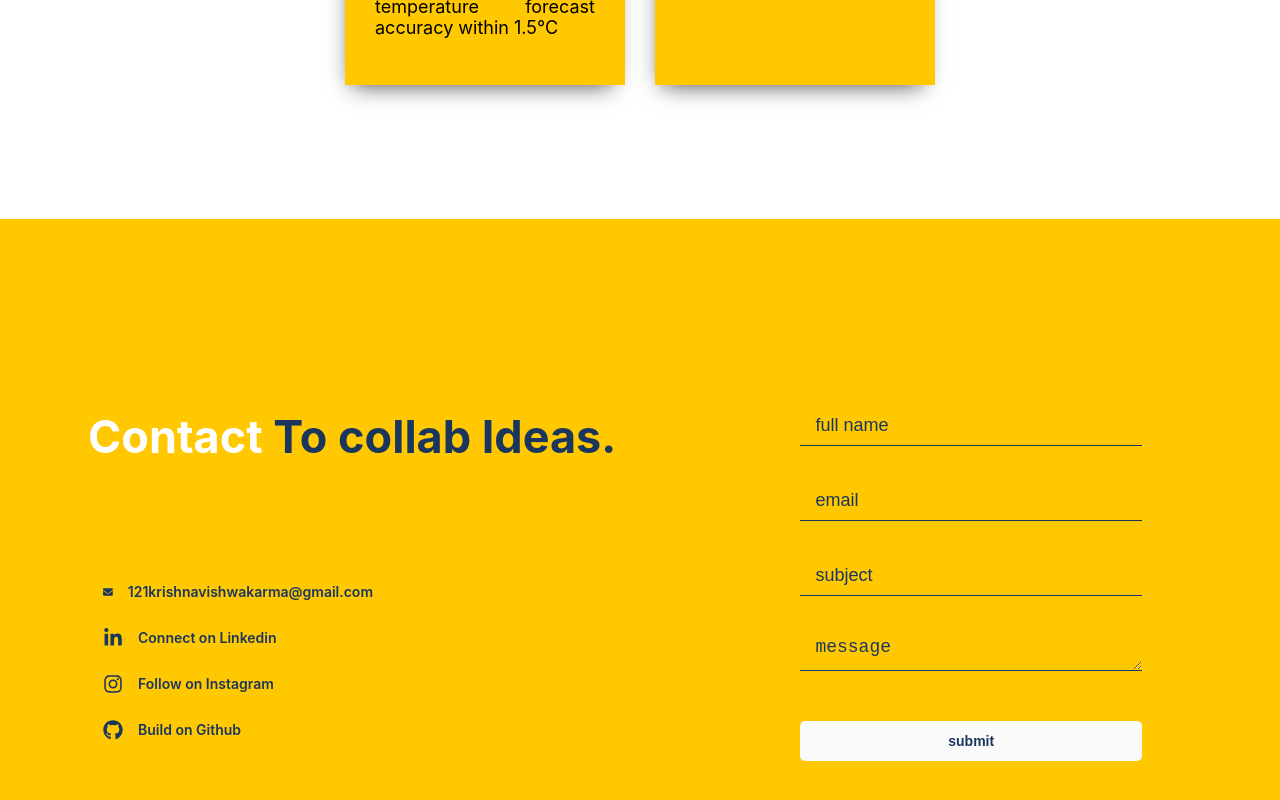
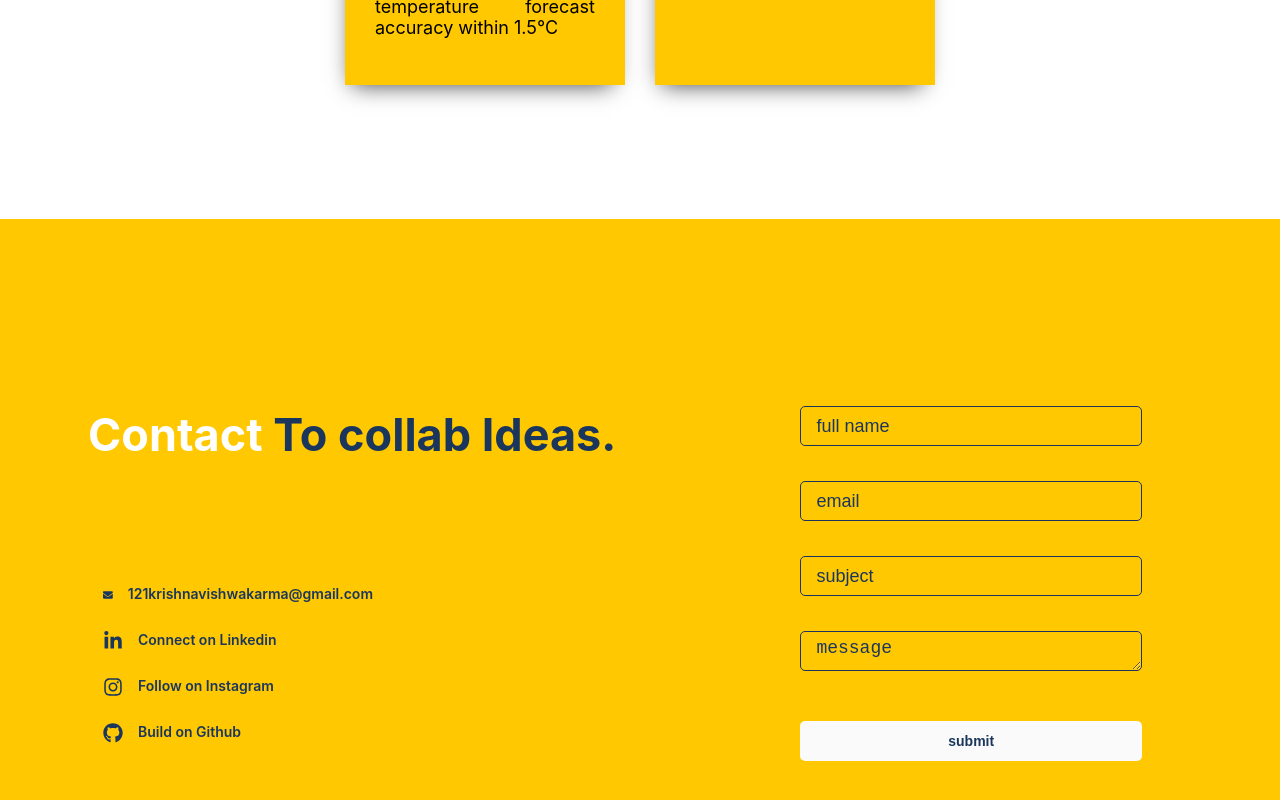
Before and after one commit to shrikrishna24/Portfolio, a React (Create React App) app: page / in a window 1280 px wide. Shown: the part 2768-3568 px from the top of the page. Built offline with nearby package versions, Linux system fonts and the light colour scheme; the HTML template or start-up script is replaced by a standard one.

Commit message:
change google app script api

```diff
--- a/src/components/input/input.css
+++ b/src/components/input/input.css
@@ -6,11 +6,10 @@
   font-weight: 400;
   outline: none;
   text-align: left;
-  border: transparent;
   padding: 6px 12px 6px 15px;
   background-color: transparent;
-  border-bottom: 1px solid var(--dark-primary);
-  border-width: 80%;
+  border: 1px solid var(--dark-primary);
+  border-radius: var(--radius);
 }
 
 .input-field:active,
@@ -19,7 +18,7 @@
 }
 
 .input-field.typing {
-  border: 1px solid #000; /* Change #000 to the desired border color */
+  border: 2px solid var(--dark-primary); /* Change #000 to the desired border color */
 }
 
 input::placeholder,textarea::placeholder {
--- a/src/pages/contact/contact.css
+++ b/src/pages/contact/contact.css
@@ -21,6 +21,7 @@
 }
 
 .contact-heading{
+    height: 60px;
     color: white;
     font-size: 45px;
 }
--- a/src/pages/contact/contact.js
+++ b/src/pages/contact/contact.js
@@ -72,7 +72,7 @@ export default function Contact() {
         try {
             // console.log(JSON.stringify(body));
             const response = await fetch(
-                "https://script.google.com/macros/s/AKfycbx85sn95s2BtyqBz0G_LLSwiobdxr5DZK3P_LNjr8FV15M7Fjju0cXx5n9BXse1Up-I/exec",
+                "https://script.google.com/macros/s/AKfycbyjvBZer1CCPjXZFoVtYA-f51LJ162ghWsySH1ZVw_Bm-bd_Wr4TckcAJXkWGIfJNd6/exec",
                 {
                     method: "POST",
                     mode: 'no-cors',
```
